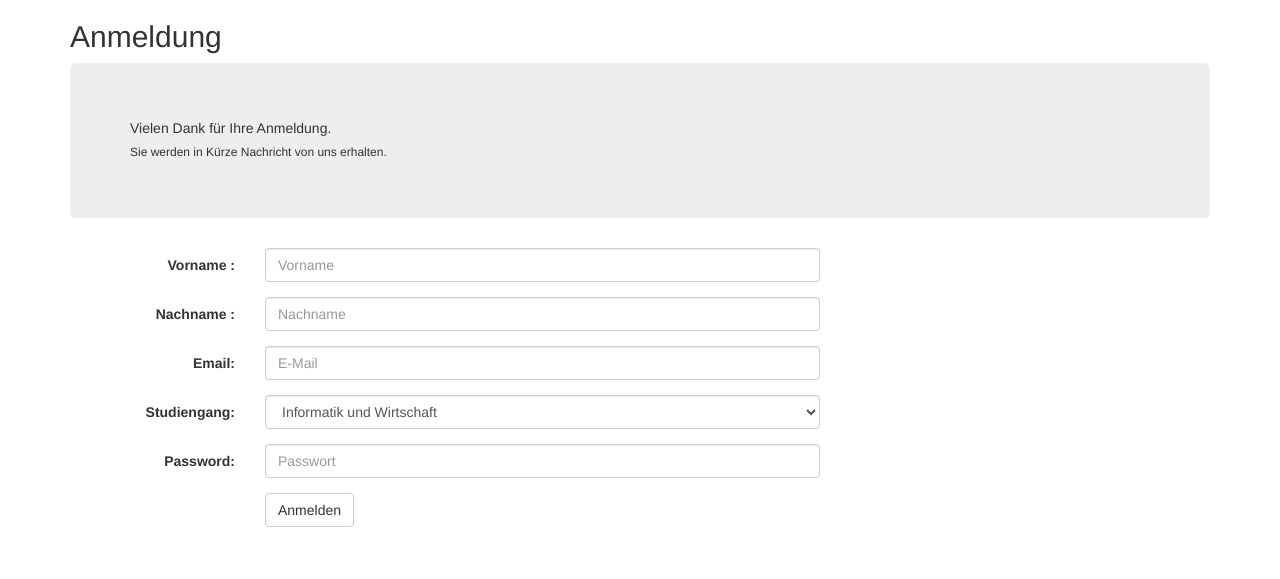
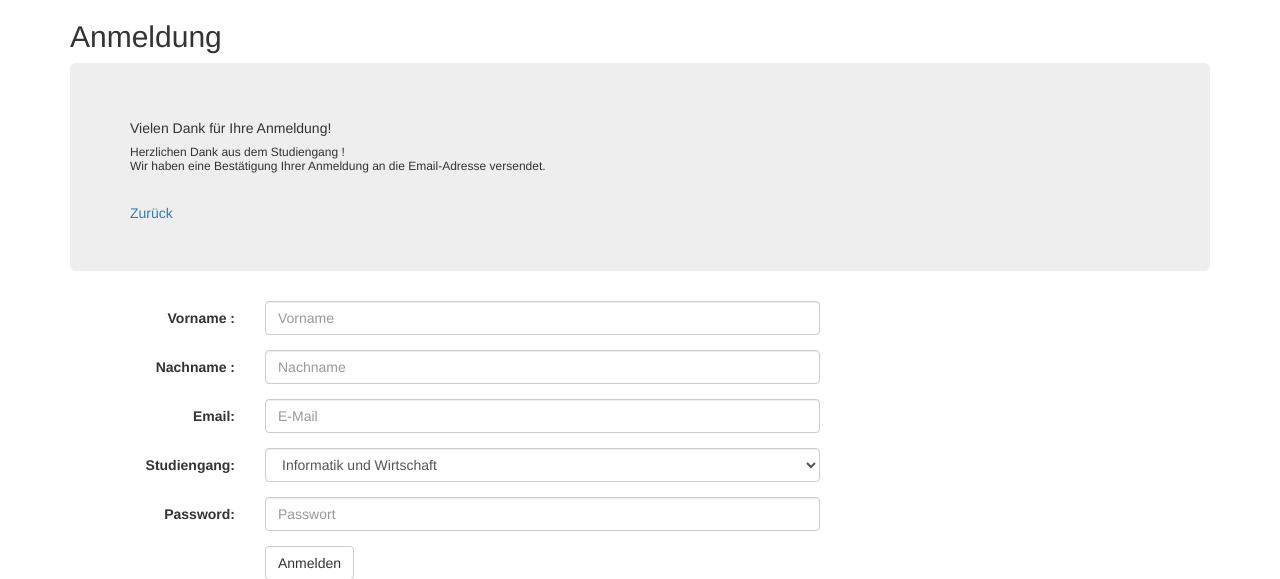
Before and after one commit to noobiba/webtech16, a PHP site: page /aufgabe07/aufgabe7.php in a window 1280 px wide. Shown: the top 579 px of the page. Run offline with PHP 8.4, Linux system fonts and the light colour scheme; data that the repository does not hold is empty.

Commit message:
Add back button. Adjust text message.

```diff
--- a/aufgabe07/aufgabe7.php
+++ b/aufgabe07/aufgabe7.php
@@ -24,9 +24,14 @@
 
 
 	echo "<div class='jumbotron'>";
-	echo "<div><h5>Vielen Dank für Ihre Anmeldung.</h5><h6>Sie werden in K&uuml;rze Nachricht von uns erhalten.</h6>";
+	echo "<div><h5>Vielen Dank für Ihre Anmeldung!</h5>";
+	echo "<div><h6>Herzlichen Dank <em>" . $vorname . " " . $nachname . " </em>aus dem Studiengang<em> " . $studiengang . "</em>!<br/> ";
+	echo "Wir haben eine Best&auml;tigung Ihrer Anmeldung an die Email-Adresse<em> " . $email . " </em>versendet.</h6><br/>";
+	echo "</div>";
+	echo "<a href='#' target='_self' class='a'>Zur&uuml;ck</a>";
 	echo "</div>";
 	echo "</div>";
+
 
 	echo "<div class='container'";
 	echo "<div class='row'";
```
